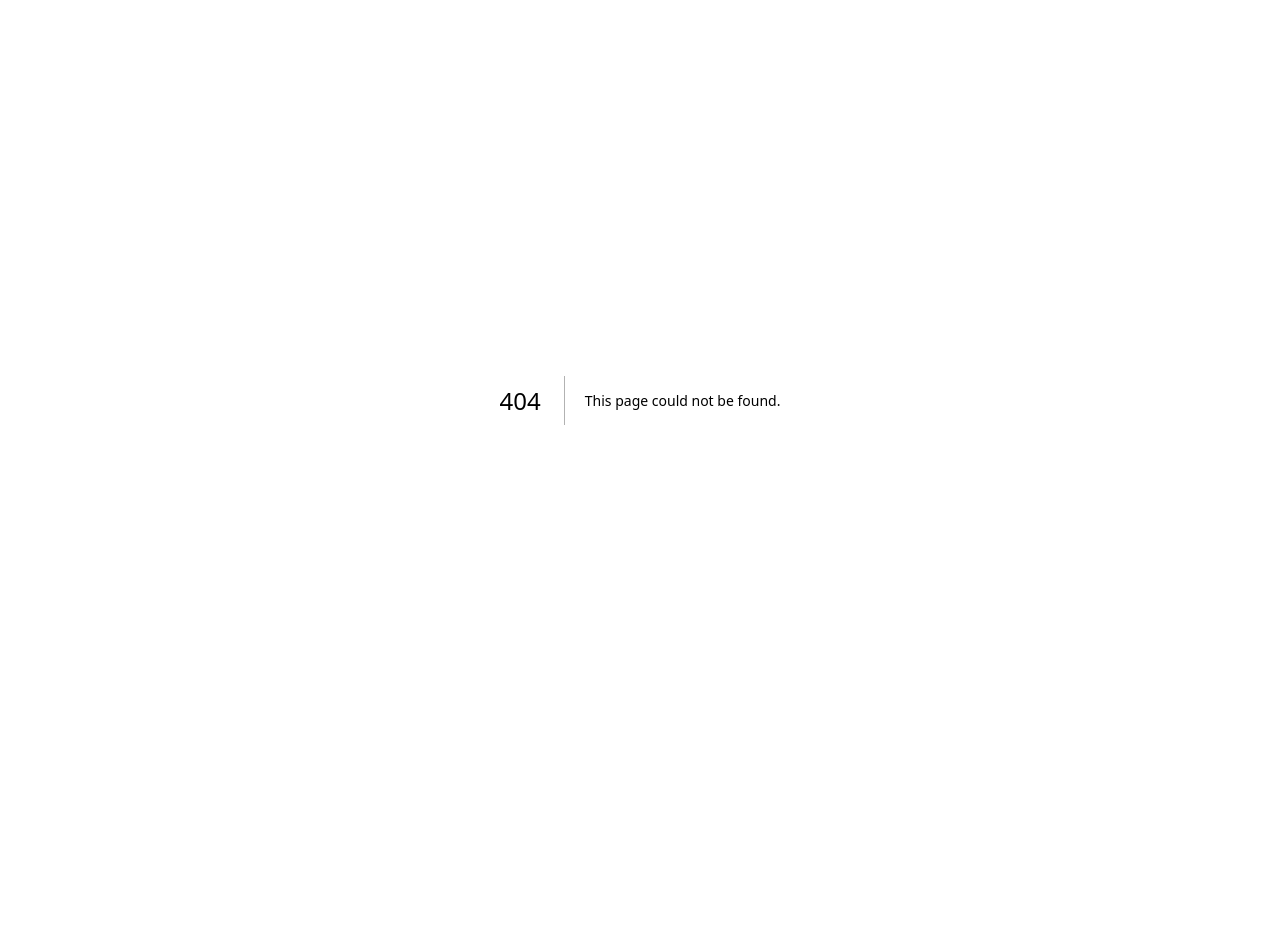
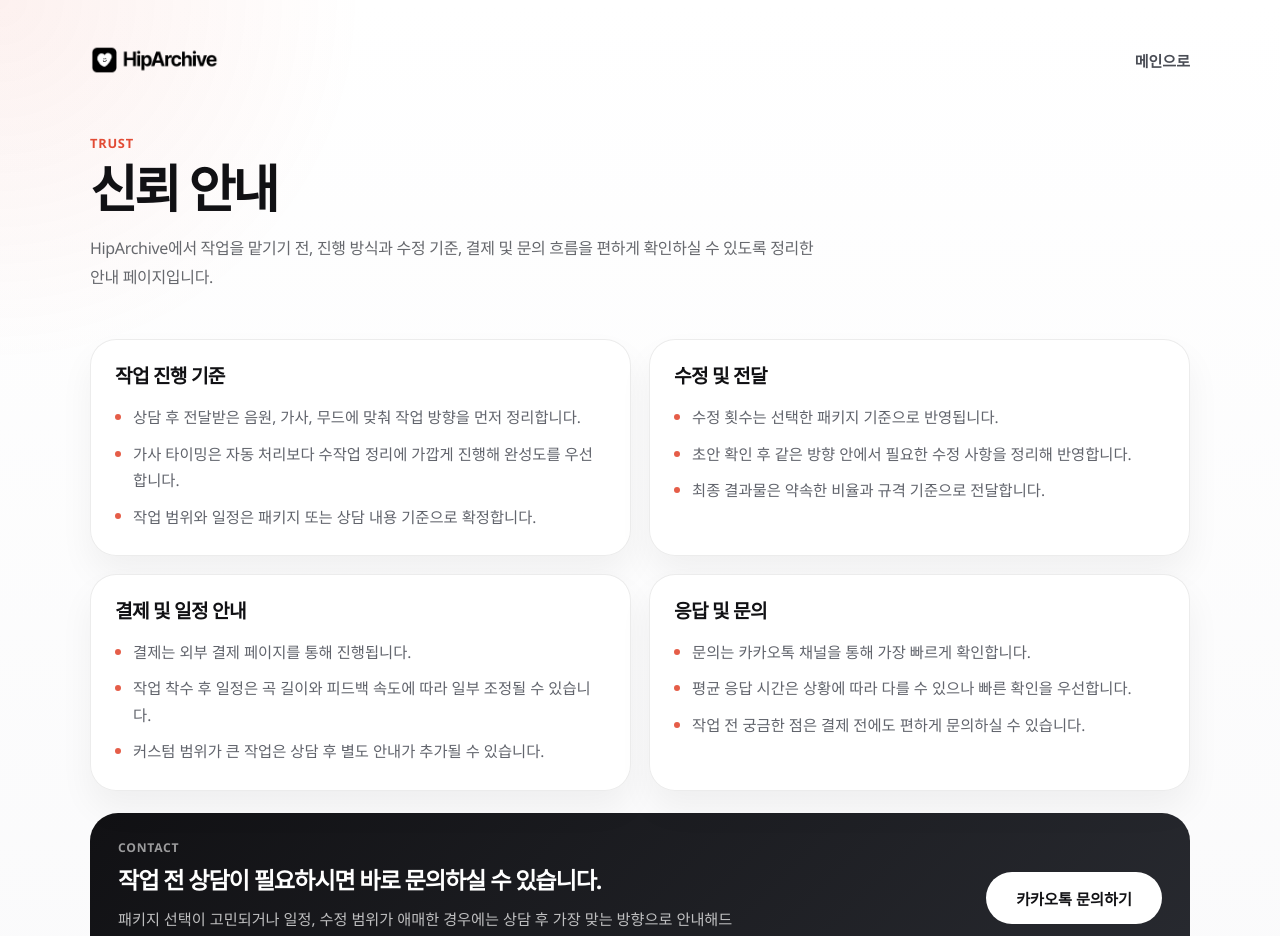
Before and after one commit to dearsmin21-cyber/hiparchive-site, a Next.js app: page /trust in a window 1280 px wide. Before the commit this address had no page. Shown: the top 936 px of the page. Before the commit the page ends 800 px from the top, so only its background shows below. Built offline with nearby package versions, Linux system fonts and the light colour scheme; a web font is replaced by a local one.

Commit message:
Add site improvements and remove hero profile block

```diff
--- /dev/null
+++ b/app/api/health/route.js
@@ -0,0 +1,16 @@
+import { siteConfig } from "../../lib/site";
+
+export async function GET() {
+  return Response.json(
+    {
+      status: "ok",
+      service: siteConfig.name,
+      timestamp: new Date().toISOString(),
+    },
+    {
+      headers: {
+        "Cache-Control": "no-store, max-age=0",
+      },
+    },
+  );
+}
--- a/app/layout.js
+++ b/app/layout.js
@@ -1,5 +1,6 @@
 import "./globals.css";
 import { Analytics } from "@vercel/analytics/react";
+import { SpeedInsights } from "@vercel/speed-insights/next";
 import { siteConfig } from "./lib/site";
 
 export const metadata = {
@@ -65,6 +66,7 @@ export default function RootLayout({ children }) {
       <body>
         {children}
         <Analytics />
+        <SpeedInsights />
       </body>
     </html>
   );
--- a/app/sitemap.js
+++ b/app/sitemap.js
@@ -8,5 +8,11 @@ export default function sitemap() {
       changeFrequency: "weekly",
       priority: 1,
     },
+    {
+      url: `${siteConfig.url}/trust`,
+      lastModified: new Date(),
+      changeFrequency: "monthly",
+      priority: 0.6,
+    },
   ];
 }
--- /dev/null
+++ b/app/trust/page.js
@@ -0,0 +1,105 @@
+import Link from "next/link";
+import { siteConfig } from "../lib/site";
+import styles from "./trust.module.css";
+
+const trustSections = [
+  {
+    title: "작업 진행 기준",
+    items: [
+      "상담 후 전달받은 음원, 가사, 무드에 맞춰 작업 방향을 먼저 정리합니다.",
+      "가사 타이밍은 자동 처리보다 수작업 정리에 가깝게 진행해 완성도를 우선합니다.",
+      "작업 범위와 일정은 패키지 또는 상담 내용 기준으로 확정합니다.",
+    ],
+  },
+  {
+    title: "수정 및 전달",
+    items: [
+      "수정 횟수는 선택한 패키지 기준으로 반영됩니다.",
+      "초안 확인 후 같은 방향 안에서 필요한 수정 사항을 정리해 반영합니다.",
+      "최종 결과물은 약속한 비율과 규격 기준으로 전달합니다.",
+    ],
+  },
+  {
+    title: "결제 및 일정 안내",
+    items: [
+      "결제는 외부 결제 페이지를 통해 진행됩니다.",
+      "작업 착수 후 일정은 곡 길이와 피드백 속도에 따라 일부 조정될 수 있습니다.",
+      "커스텀 범위가 큰 작업은 상담 후 별도 안내가 추가될 수 있습니다.",
+    ],
+  },
+  {
+    title: "응답 및 문의",
+    items: [
+      "문의는 카카오톡 채널을 통해 가장 빠르게 확인합니다.",
+      "평균 응답 시간은 상황에 따라 다를 수 있으나 빠른 확인을 우선합니다.",
+      "작업 전 궁금한 점은 결제 전에도 편하게 문의하실 수 있습니다.",
+    ],
+  },
+];
+
+export const metadata = {
+  title: "신뢰 안내",
+  description:
+    "HipArchive 작업 진행 기준, 수정 방식, 결제 및 일정 안내를 한눈에 확인할 수 있는 신뢰 안내 페이지입니다.",
+  alternates: {
+    canonical: "/trust",
+  },
+};
+
+export default function TrustPage() {
+  return (
+    <main className={styles.page}>
+      <div className={styles.shell}>
+        <header className={styles.header}>
+          <Link href="/" className={styles.brand}>
+            <img className={styles.logo} src="/header-logo.png" alt="HipArchive" />
+          </Link>
+          <Link href="/" className={styles.backLink}>
+            메인으로
+          </Link>
+        </header>
+
+        <section className={styles.hero}>
+          <div className={styles.kicker}>TRUST</div>
+          <h1 className={styles.title}>신뢰 안내</h1>
+          <p className={styles.description}>
+            {siteConfig.name}에서 작업을 맡기기 전, 진행 방식과 수정 기준, 결제 및 문의 흐름을
+            편하게 확인하실 수 있도록 정리한 안내 페이지입니다.
+          </p>
+        </section>
+
+        <section className={styles.grid}>
+          {trustSections.map((section) => (
+            <article key={section.title} className={styles.card}>
+              <h2>{section.title}</h2>
+              <ul className={styles.list}>
+                {section.items.map((item) => (
+                  <li key={item}>{item}</li>
+                ))}
+              </ul>
+            </article>
+          ))}
+        </section>
+
+        <section className={styles.ctaCard}>
+          <div>
+            <div className={styles.ctaLabel}>CONTACT</div>
+            <h2>작업 전 상담이 필요하시면 바로 문의하실 수 있습니다.</h2>
+            <p>
+              패키지 선택이 고민되거나 일정, 수정 범위가 애매한 경우에는 상담 후 가장 맞는 방향으로
+              안내해드립니다.
+            </p>
+          </div>
+          <a
+            className={styles.ctaButton}
+            href="http://pf.kakao.com/_cxnmMX/chat"
+            target="_blank"
+            rel="noreferrer"
+          >
+            카카오톡 문의하기
+          </a>
+        </section>
+      </div>
+    </main>
+  );
+}
--- /dev/null
+++ b/app/trust/trust.module.css
@@ -0,0 +1,216 @@
+.page {
+  min-height: 100vh;
+  background:
+    radial-gradient(circle at top left, rgba(226, 75, 52, 0.08), transparent 22%),
+    linear-gradient(180deg, #ffffff 0%, #fafafb 100%);
+  color: #111114;
+}
+
+.shell {
+  width: min(1100px, calc(100% - 32px));
+  margin: 0 auto;
+  padding: 28px 0 64px;
+}
+
+.header {
+  display: flex;
+  align-items: center;
+  justify-content: space-between;
+  gap: 20px;
+  min-height: 64px;
+}
+
+.brand {
+  display: inline-flex;
+  align-items: center;
+}
+
+.logo {
+  display: block;
+  width: clamp(108px, 11vw, 130px);
+  height: auto;
+}
+
+.backLink {
+  color: #4a4d55;
+  font-size: 0.94rem;
+  font-weight: 600;
+  text-decoration: none;
+}
+
+.hero {
+  padding: 42px 0 18px;
+}
+
+.kicker {
+  color: #e24b34;
+  font-size: 0.8rem;
+  font-weight: 800;
+  letter-spacing: 0.06em;
+}
+
+.title {
+  margin: 10px 0 0;
+  font-size: clamp(2rem, 4vw, 3.2rem);
+  line-height: 1.05;
+  letter-spacing: -0.06em;
+}
+
+.description {
+  max-width: 740px;
+  margin: 18px 0 0;
+  color: #66686d;
+  font-size: 1rem;
+  line-height: 1.8;
+  letter-spacing: -0.02em;
+}
+
+.grid {
+  display: grid;
+  grid-template-columns: repeat(2, minmax(0, 1fr));
+  gap: 18px;
+  margin-top: 30px;
+}
+
+.card {
+  padding: 24px;
+  border: 1px solid rgba(17, 17, 20, 0.08);
+  border-radius: 26px;
+  background: rgba(255, 255, 255, 0.94);
+  box-shadow: 0 18px 34px rgba(17, 17, 20, 0.05);
+}
+
+.card h2 {
+  margin: 0;
+  font-size: 1.2rem;
+  line-height: 1.3;
+  letter-spacing: -0.04em;
+}
+
+.list {
+  margin: 16px 0 0;
+  padding: 0;
+  list-style: none;
+  display: grid;
+  gap: 10px;
+}
+
+.list li {
+  position: relative;
+  padding-left: 18px;
+  color: #61646c;
+  font-size: 0.96rem;
+  line-height: 1.72;
+}
+
+.list li::before {
+  content: "";
+  position: absolute;
+  top: 0.78em;
+  left: 0;
+  width: 6px;
+  height: 6px;
+  border-radius: 999px;
+  background: rgba(226, 75, 52, 0.9);
+  transform: translateY(-50%);
+}
+
+.ctaCard {
+  display: flex;
+  align-items: center;
+  justify-content: space-between;
+  gap: 28px;
+  margin-top: 22px;
+  padding: 26px 28px;
+  border-radius: 28px;
+  background: linear-gradient(135deg, #111114 0%, #282a30 100%);
+  color: #ffffff;
+}
+
+.ctaLabel {
+  color: rgba(255, 255, 255, 0.58);
+  font-size: 0.76rem;
+  font-weight: 800;
+  letter-spacing: 0.06em;
+}
+
+.ctaCard h2 {
+  margin: 10px 0 0;
+  font-size: 1.45rem;
+  line-height: 1.22;
+  letter-spacing: -0.05em;
+}
+
+.ctaCard p {
+  max-width: 620px;
+  margin: 12px 0 0;
+  color: rgba(255, 255, 255, 0.72);
+  font-size: 0.95rem;
+  line-height: 1.72;
+}
+
+.ctaButton {
+  display: inline-flex;
+  align-items: center;
+  justify-content: center;
+  min-width: 176px;
+  min-height: 52px;
+  padding: 0 22px;
+  border-radius: 999px;
+  background: #ffffff;
+  color: #111114;
+  font-size: 0.95rem;
+  font-weight: 700;
+  text-decoration: none;
+  flex: 0 0 auto;
+}
+
+@media (max-width: 860px) {
+  .shell {
+    width: min(100%, calc(100% - 28px));
+    padding: 20px 0 36px;
+  }
+
+  .hero {
+    padding: 28px 0 12px;
+  }
+
+  .description {
+    font-size: 0.94rem;
+    line-height: 1.72;
+  }
+
+  .grid {
+    grid-template-columns: 1fr;
+    gap: 14px;
+    margin-top: 22px;
+  }
+
+  .card {
+    padding: 20px 18px;
+    border-radius: 22px;
+  }
+
+  .list li {
+    font-size: 0.92rem;
+  }
+
+  .ctaCard {
+    flex-direction: column;
+    align-items: flex-start;
+    padding: 22px 18px;
+    border-radius: 24px;
+  }
+
+  .ctaCard h2 {
+    font-size: 1.18rem;
+  }
+
+  .ctaCard p {
+    font-size: 0.9rem;
+  }
+
+  .ctaButton {
+    width: 100%;
+  }
+}
--- a/package.json
+++ b/package.json
@@ -11,6 +11,7 @@
   },
   "dependencies": {
     "@vercel/analytics": "^2.0.1",
+    "@vercel/speed-insights": "^2.0.0",
     "next": "^15.1.11",
     "react": "19.0.0",
     "react-dom": "19.0.0"
```
Also changed, not shown: app/page.module.css (+39 -11 lines), public/og-cover.png (added), 1 other file (tests, documents, lock files or other folders).
